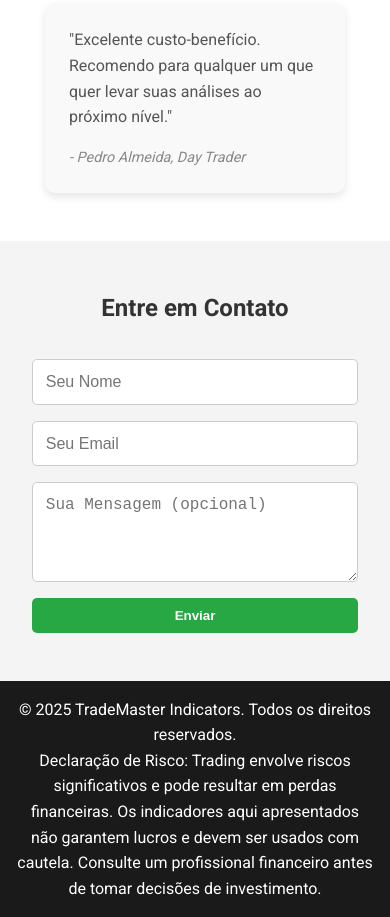
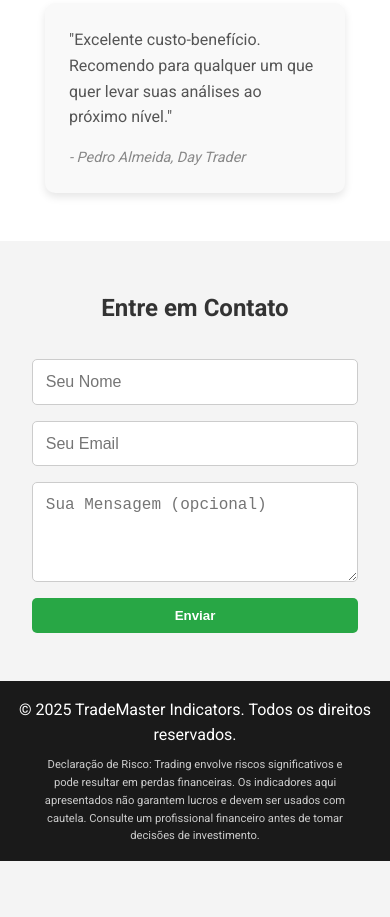
Before and after one commit to ewertonluc4s/home, a plain HTML site: page index.html in a window 390 px wide. Shown: the part 2058-2975 px from the top of the page. After the commit the page ends 2919 px from the top, so only its background shows below. Drawn offline with Linux system fonts and the light colour scheme.

Commit message:
Update styles.css

```diff
--- a/styles.css
+++ b/styles.css
@@ -221,6 +221,14 @@ body {
 
 .footer-text {
     font-size: 1rem;
+    margin-bottom: 0.5rem;
+}
+
+.footer-risk {
+    font-size: 0.8rem;
+    color: #ccc;
+    max-width: 90%;
+    margin: 0 auto;
 }
 
 /* Media Queries para responsividade */
@@ -278,4 +286,8 @@ body {
     .section-title {
         font-size: 1.5rem;
     }
+
+    .footer-risk {
+        font-size: 0.7rem;
+    }
 }
```
